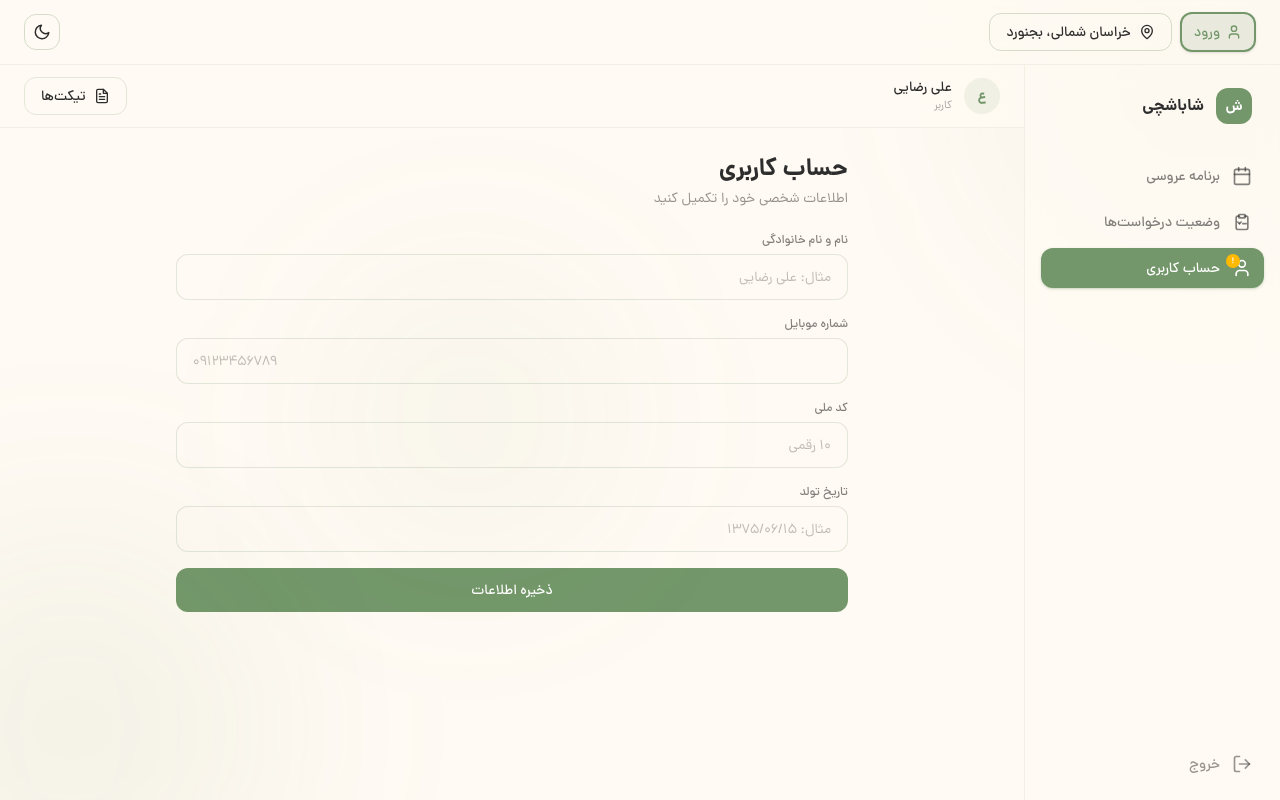
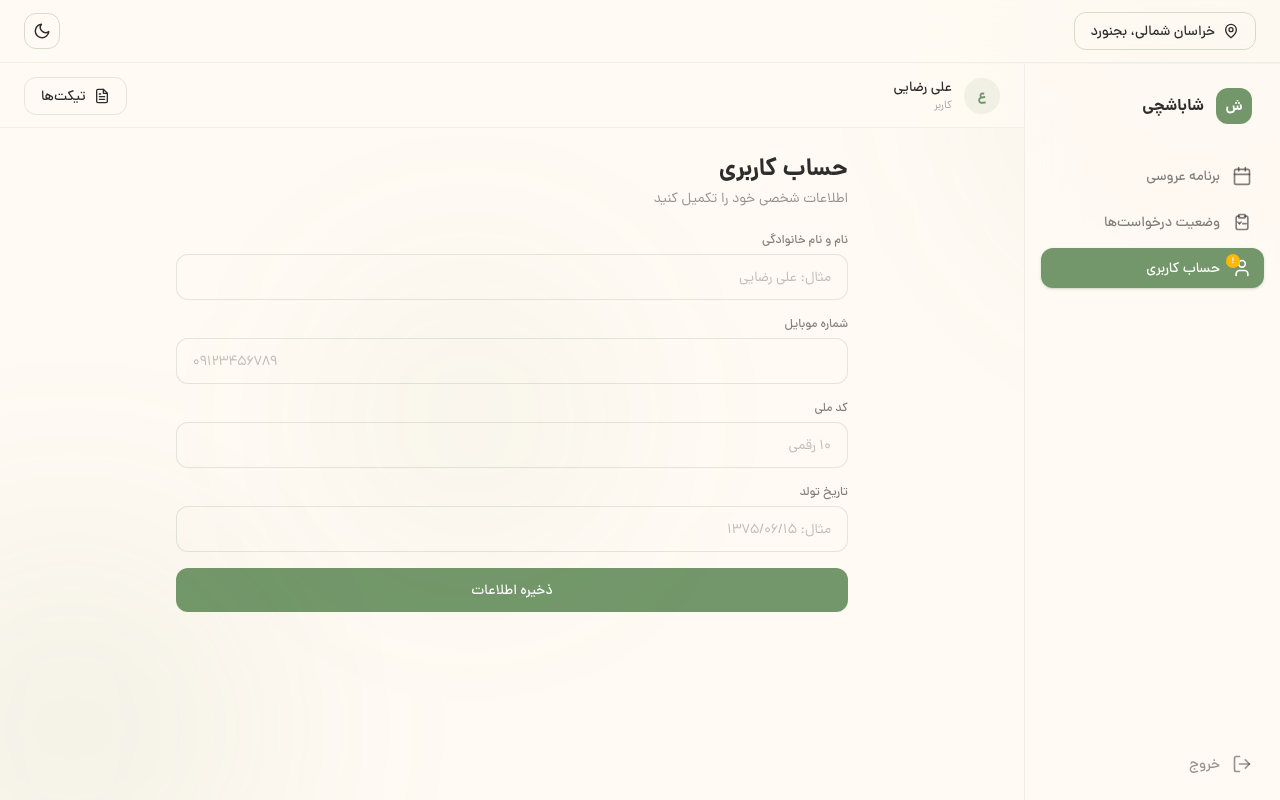
Before and after one commit to uixreza/Shabash, a Next.js app: page /dashboard/account in a window 1280 px wide. Built offline with nearby package versions, Linux system fonts and the light colour scheme.

Commit message:
landing redesign

```diff
--- a/components/Header.tsx
+++ b/components/Header.tsx
@@ -82,7 +82,7 @@ export default function Header() {
       {open && (
         <>
           <div className="fixed inset-0 z-40" onClick={() => setOpen(false)} />
-          <div className="absolute top-full left-0 z-50 mt-2 max-h-72 w-64 overflow-y-auto rounded-2xl border border-lp-border bg-lp-surface-strong p-2 shadow-2xl backdrop-blur-xl">
+          <div className="absolute top-full right-0 z-50 mt-2 max-h-72 w-64 overflow-y-auto rounded-2xl border border-lp-border bg-lp-surface-strong p-2 shadow-2xl backdrop-blur-xl sm:left-0 sm:right-auto">
             {!selectedState ? (
               <div className="space-y-1">
                 <p className="px-3 py-2 text-[11px] font-bold text-lp-muted">
@@ -136,29 +136,9 @@ export default function Header() {
 
   if (isDashboard) {
     return (
-      <>
-        <header className="fixed top-0 left-0 right-0 z-50 flex items-center justify-between border-b border-primary/10 bg-background/80 px-6 py-3 backdrop-blur-md">
-          <AuthModal open={authOpen} onClose={() => setAuthOpen(false)} />
-          <div className="flex items-center gap-2">
-            <button
-              onClick={() => setAuthOpen(true)}
-              className="flex items-center gap-1.5 rounded-xl border-2 border-primary bg-primary/15 px-3 py-2 text-sm font-medium text-primary shadow-sm transition-all hover:bg-primary/25 active:scale-95">
-              <svg
-                xmlns="http://www.w3.org/2000/svg"
-                width="16"
-                height="16"
-                viewBox="0 0 24 24"
-                fill="none"
-                stroke="currentColor"
-                strokeWidth="2"
-                strokeLinecap="round"
-                strokeLinejoin="round">
-                <path d="M19 21v-2a4 4 0 0 0-4-4H9a4 4 0 0 0-4 4v2" />
-                <circle cx="12" cy="7" r="4" />
-              </svg>
-              ورود
-            </button>
-            <div className="relative">
+      <header className="fixed top-0 left-0 right-0 z-50 flex items-center justify-between border-b border-primary/10 bg-background/80 px-6 py-3 backdrop-blur-md">
+        <div className="flex items-center gap-2">
+          <div className="relative">
               <button
                 onClick={() => setOpen((prev) => !prev)}
                 className="flex items-center gap-2 rounded-xl border border-primary/30 px-4 py-2 text-sm font-medium text-foreground transition-all hover:bg-primary/10 hover:border-primary/50 active:scale-95">
@@ -272,8 +252,7 @@ export default function Header() {
               </svg>
             )}
           </button>
-        </header>
-      </>
+      </header>
     );
   }
 
@@ -281,8 +260,9 @@ export default function Header() {
     <header className="fixed inset-x-0 top-0 z-50 border-b border-lp-border bg-lp-bg/80 backdrop-blur-xl">
       <AuthModal open={authOpen} onClose={() => setAuthOpen(false)} />
       <div className="mx-auto flex h-16 max-w-7xl items-center justify-between gap-4 px-5 sm:px-6 lg:px-12">
-        <div className="flex items-center gap-8">
-          <a href="#hero" className="group flex items-center gap-2.5">
+        <div className="flex items-center gap-3">
+          <div className="sm:hidden">{locationPicker}</div>
+          <a href="#hero" className="group hidden items-center gap-2.5 sm:flex">
             <div className="lp-gold-gradient flex h-9 w-9 items-center justify-center rounded-xl text-lp-on-gold shadow-md transition-transform duration-300 group-hover:scale-105">
               <SparklesIcon className="h-5 w-5" />
             </div>
@@ -309,7 +289,7 @@ export default function Header() {
         </div>
 
         <div className="flex items-center gap-2 sm:gap-3">
-          {locationPicker}
+          <div className="hidden sm:block">{locationPicker}</div>
           {themeButton}
           <button
             type="button"
--- a/components/dashboard/Sidebar.tsx
+++ b/components/dashboard/Sidebar.tsx
@@ -82,7 +82,7 @@ export default function Sidebar() {
     <>
       <button
         onClick={() => setOpen(true)}
-        className="fixed bottom-6 left-6 z-30 flex h-10 w-10 items-center justify-center rounded-xl border border-primary/20 bg-background text-foreground shadow-lg md:hidden">
+        className="fixed bottom-6 left-6 z-30 flex h-10 w-10 items-center justify-center rounded-xl border border-primary/20 bg-background text-foreground shadow-lg transition-all hover:border-primary/40 hover:text-primary active:scale-95 md:hidden">
         <svg
           xmlns="http://www.w3.org/2000/svg"
           width="18"
@@ -99,18 +99,17 @@ export default function Sidebar() {
         </svg>
       </button>
 
-      {open && (
-        <div
-          className="fixed inset-0 z-40 bg-black/30 md:hidden"
-          onClick={() => setOpen(false)}
-        />
-      )}
+      <div
+        aria-hidden
+        onClick={() => setOpen(false)}
+        className={`fixed inset-0 z-40 bg-black/40 backdrop-blur-sm transition-opacity duration-300 md:hidden ${
+          open ? "opacity-100" : "pointer-events-none opacity-0"
+        }`}
+      />
 
       <aside
-        className={`flex h-full flex-col border-l border-primary/10 bg-background/80 p-4 backdrop-blur-md transition-all ${
-          open
-            ? "fixed bottom-0 left-0 right-0 z-50 max-h-[70vh] rounded-t-2xl border border-primary/10 shadow-2xl"
-            : "hidden md:flex md:w-64"
+        className={`fixed inset-x-0 bottom-0 z-50 flex max-h-[70vh] flex-col overflow-y-auto rounded-t-2xl border-t border-primary/10 bg-background/90 p-4 shadow-2xl backdrop-blur-xl transition-transform duration-300 ease-out md:static md:z-auto md:h-full md:max-h-none md:w-64 md:translate-y-0 md:overflow-visible md:rounded-none md:border-t-0 md:border-l md:border-primary/10 md:shadow-none ${
+          open ? "translate-y-0" : "translate-y-full"
         }`}>
         <div className="mb-8 flex items-center justify-between px-3 pt-2">
           <div className="flex items-center gap-3">
--- a/components/landing/Hero.tsx
+++ b/components/landing/Hero.tsx
@@ -33,7 +33,7 @@ export default function Hero() {
           <div className="flex flex-col items-center text-center lg:col-span-7 lg:items-start lg:text-right">
             <div className="mb-6 inline-flex items-center gap-2 rounded-full border border-lp-gold/25 bg-lp-surface-strong/80 px-4 py-1.5 backdrop-blur-md">
               <ZapIcon className="h-4 w-4 text-lp-gold" />
-              <span className="text-xs font-bold tracking-wide text-lp-gold sm:text-sm">
+              <span className="text-xs font-bold text-lp-gold sm:text-sm">
                 فقط ۳ دقیقه تا برنامه‌ریزی کامل مراسم
               </span>
             </div>
--- a/components/landing/Services.tsx
+++ b/components/landing/Services.tsx
@@ -23,7 +23,7 @@ export default function Services() {
       <div className="pointer-events-none absolute inset-0 bg-lp-bg-alt/60" />
       <div className="relative z-10 mx-auto max-w-7xl px-5 sm:px-6 lg:px-12">
         <div className="mx-auto mb-12 max-w-2xl text-center lg:mb-16">
-          <span className="text-xs font-bold tracking-wide text-lp-gold sm:text-sm">
+          <span className="text-xs font-bold text-lp-gold sm:text-sm">
             خدمات جامع عروسی
           </span>
           <h2 className="mt-1 text-2xl font-bold text-lp-text sm:text-3xl lg:text-4xl">
--- a/components/landing/Steps.tsx
+++ b/components/landing/Steps.tsx
@@ -23,7 +23,7 @@ export default function Steps() {
         <div className="mb-12 flex flex-col items-center text-center lg:mb-16">
           <div className="mb-2 inline-flex items-center gap-2 text-lp-gold">
             <SparklesIcon className="h-4 w-4" />
-            <span className="text-xs font-bold tracking-wide sm:text-sm">
+            <span className="text-xs font-bold sm:text-sm">
               مسیر چهارگانه شاباش
             </span>
           </div>
--- a/components/landing/Testimonials.tsx
+++ b/components/landing/Testimonials.tsx
@@ -7,7 +7,7 @@ export default function Testimonials() {
       <div className="pointer-events-none absolute top-1/4 left-0 h-[360px] w-[360px] rounded-full bg-lp-gold/8 blur-[110px]" />
       <div className="relative z-10 mx-auto max-w-7xl px-5 sm:px-6 lg:px-12">
         <div className="mb-12 flex flex-col items-center text-center lg:mb-16">
-          <span className="text-xs font-bold tracking-wide text-lp-gold sm:text-sm">
+          <span className="text-xs font-bold text-lp-gold sm:text-sm">
             صدای پیوندهای ماندگار
           </span>
           <h2 className="mt-1 text-2xl font-bold text-lp-text sm:text-3xl lg:text-4xl">
--- a/components/landing/Venues.tsx
+++ b/components/landing/Venues.tsx
@@ -10,7 +10,7 @@ export default function Venues() {
       <div className="relative z-10 mx-auto max-w-7xl px-5 sm:px-6 lg:px-12">
         <div className="mb-10 flex flex-col gap-4 md:flex-row md:items-end md:justify-between lg:mb-14">
           <div>
-            <span className="text-xs font-bold tracking-wide text-lp-gold sm:text-sm">
+            <span className="text-xs font-bold text-lp-gold sm:text-sm">
               تالارهای اختصاصی بجنورد و خراسان شمالی
             </span>
             <h2 className="mt-1 text-2xl font-bold text-lp-text sm:text-3xl lg:text-4xl">
```
